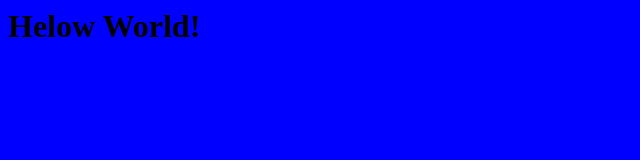
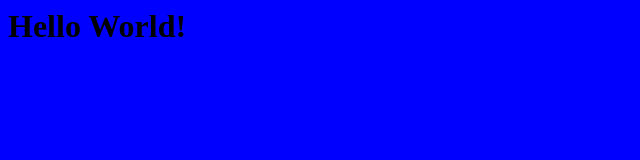
Before and after one commit to mvgit/github-codedeploy, a plain HTML site: page files/index.html in a window 1280 px wide. Shown: the whole page, without its empty margins (0-640 px from the left). Drawn offline with Linux system fonts and the light colour scheme.

Commit message:
new change

```diff
--- a/files/index.html
+++ b/files/index.html
@@ -1,5 +1,5 @@
 <html>
     <body bgcolor="blue">
-        <h1>Helow World!</h1>
+        <h1>Hello World!</h1>
     </body>
 </html>
```
